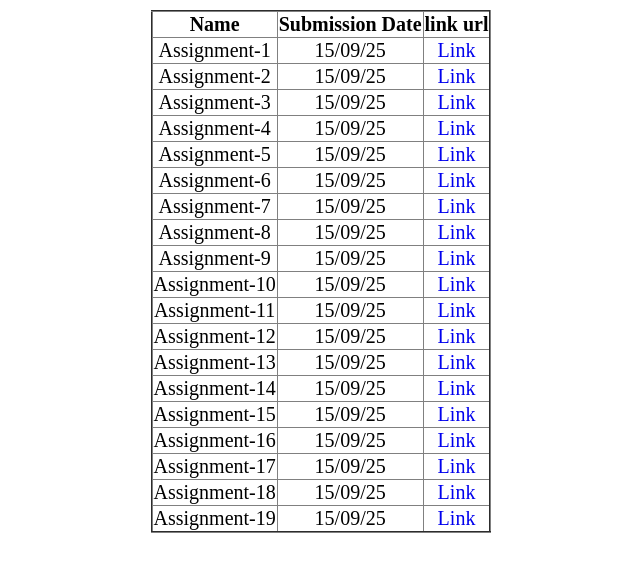
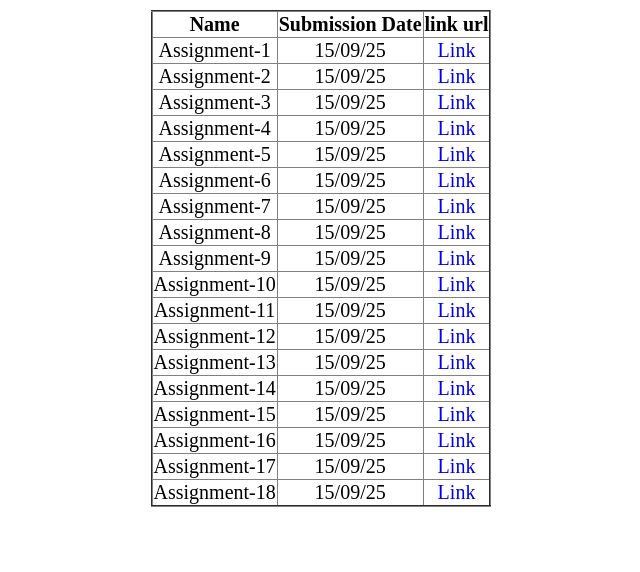
Before and after one commit to kuldeeppatel-cg/Assignment, a plain HTML site: page index.html in a window 1280 px wide. Shown: the whole page, without its empty margins (319-959 px from the left). Drawn offline with Linux system fonts and the light colour scheme.

Commit message:
html Assigment

```diff
--- a/Html/index.html
+++ b/index.html
@@ -24,97 +24,92 @@
         <tr>
             <td>Assignment-1</td>
             <td>15/09/25</td>
-            <td><a href="Assignment-1.html">Link</a></td>
+            <td><a href="Html/Assignment-1.html">Link</a></td>
         </tr>
         <tr>
             <td>Assignment-2</td>
             <td>15/09/25</td>
-            <td><a href="Assignment-2/index.html">Link</a></td>
+            <td><a href="Html/Assignment-2/index.html">Link</a></td>
         </tr>
           <tr>
             <td>Assignment-3</td>
             <td>15/09/25</td>
-            <td><a href="Assignment-3/index.html">Link</a></td>
+            <td><a href="Html/Assignment-3/index.html">Link</a></td>
         </tr>
           <tr>
             <td>Assignment-4</td>
             <td>15/09/25</td>
-            <td><a href="Assignment-4.html">Link</a></td>
+            <td><a href="Html/Assignment-4.html">Link</a></td>
         </tr>
         <tr>
             <td>Assignment-5</td>
             <td>15/09/25</td>
-            <td><a href="Assignment-5.html">Link</a></td>
+            <td><a href="Html/Assignment-5.html">Link</a></td>
         </tr>
         <tr>
             <td>Assignment-6</td>
             <td>15/09/25</td>
-            <td><a href="Assignment-4.html">Link</a></td>
+            <td><a href="Html/Assignment-4.html">Link</a></td>
         </tr>
          <tr>
             <td>Assignment-7</td>
             <td>15/09/25</td>
-            <td><a href="Assignment-4.html">Link</a></td>
+            <td><a href="Html/Assignment-4.html">Link</a></td>
         </tr>
          <tr>
             <td>Assignment-8</td>
             <td>15/09/25</td>
-            <td><a href="Assignment-4.html">Link</a></td>
+            <td><a href="Html/Html/Assignment-4.html">Link</a></td>
         </tr>
          <tr>
             <td>Assignment-9</td>
             <td>15/09/25</td>
-            <td><a href="Assignment-4.html">Link</a></td>
+            <td><a href="Html/Assignment-4.html">Link</a></td>
         </tr>
          <tr>
             <td>Assignment-10</td>
             <td>15/09/25</td>
-            <td><a href="Assignment-4.html">Link</a></td>
+            <td><a href="Html/Assignment-4.html">Link</a></td>
         </tr>
          <tr>
             <td>Assignment-11</td>
             <td>15/09/25</td>
-            <td><a href="Assignment-4.html">Link</a></td>
+            <td><a href="Html/Assignment-4.html">Link</a></td>
         </tr>
          <tr>
             <td>Assignment-12</td>
             <td>15/09/25</td>
-            <td><a href="Assignment-4.html">Link</a></td>
+            <td><a href="Html/Assignment-4.html">Link</a></td>
         </tr>
          <tr>
             <td>Assignment-13</td>
             <td>15/09/25</td>
-            <td><a href="Assignment-4.html">Link</a></td>
+            <td><a href="Html/Assignment-4.html">Link</a></td>
         </tr>
          <tr>
             <td>Assignment-14</td>
             <td>15/09/25</td>
-            <td><a href="Assignment-14.html">Link</a></td>
+            <td><a href="Html/Assignment-14.html">Link</a></td>
         </tr>
          <tr>
             <td>Assignment-15</td>
             <td>15/09/25</td>
-            <td><a href="Assignment-15.html">Link</a></td>
+            <td><a href="Html/Assignment-15.html">Link</a></td>
         </tr>
          <tr>
             <td>Assignment-16</td>
             <td>15/09/25</td>
-            <td><a href="Assignment-16.html">Link</a></td>
+            <td><a href="Html/Assignment-16.html">Link</a></td>
         </tr>
          <tr>
             <td>Assignment-17</td>
             <td>15/09/25</td>
-            <td><a href="Assignment-17.html">Link</a></td>
+            <td><a href="Html/Assignment-17.html">Link</a></td>
         </tr>
          <tr>
             <td>Assignment-18</td>
             <td>15/09/25</td>
-            <td><a href="Assignment-4.html">Link</a></td>
-        </tr>
-         <tr>
-            <td>Assignment-19</td>
-            <td>15/09/25</td>
-            <td><a href="Assignment-4.html">Link</a></td>
+            <td><a href="Html/Assignment-4.html">Link</a></td>
         </tr>
     </table>
 </body>
```
Also changed, not shown: Html/Assignment-2/index.html (added, +35 -0 lines), 1 other file.
